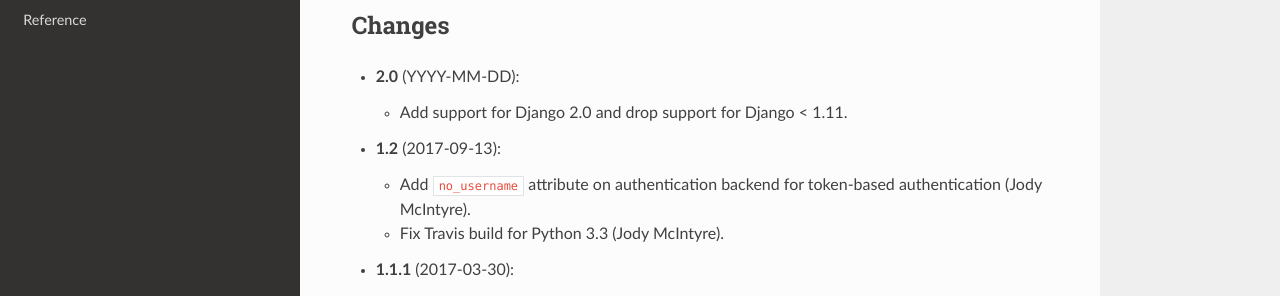
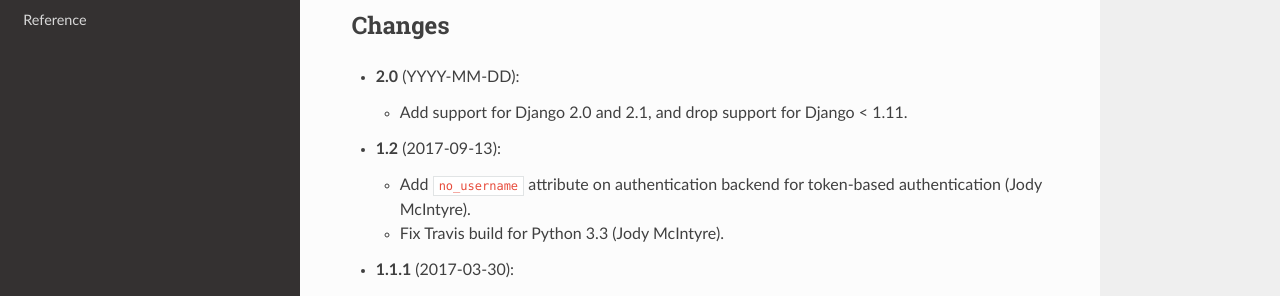
Before and after one commit to brutasse/django-ratelimit-backend, a Sphinx documentation site: the page built from docs/index.rst, in a window 1280 px wide and 900 px high, scrolled down 709 px. Shown: the part 155-451 px from the top of the window. Built offline with Sphinx 7.4.7 and the Read the Docs theme 2.0.0, drawn with Linux system fonts in a browser that asks for light colours.

Commit message:
Add testing for Django 2.1

```diff
--- a/docs/index.rst
+++ b/docs/index.rst
@@ -30,7 +30,7 @@ Changes
 
 * **2.0** (YYYY-MM-DD):
 
-  * Add support for Django 2.0 and drop support for Django < 1.11.
+  * Add support for Django 2.0 and 2.1, and drop support for Django < 1.11.
 
 * **1.2** (2017-09-13):
 
```
Also changed, not shown: .travis.yml, 1 other file.
